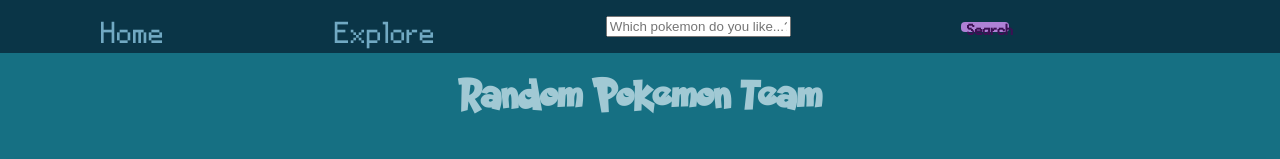
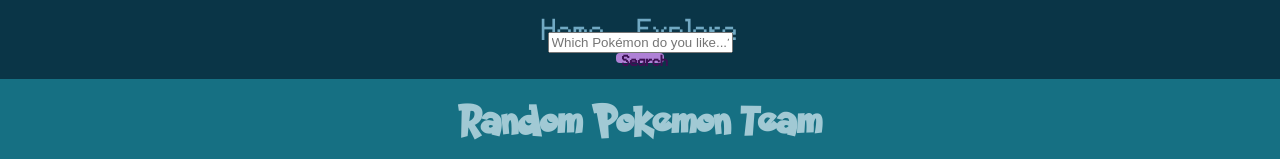
Before and after one commit to akramgadir/pokemon-website, a React (Create React App) app: page / in a window 1280 px wide. Shown: the top 159 px of the page. Built offline with nearby package versions, Linux system fonts and the light colour scheme; no server answers.

Commit message:
search bar working now

```diff
--- a/src/components/Navbar.jsx
+++ b/src/components/Navbar.jsx
@@ -6,11 +6,15 @@
 const Navbar = () => {
   return (
 <>
-    <nav>
-        <Link to='/'>Home</Link>
-        <Link to='/Explore'>Explore</Link>
-        <SearchBar/>
+    <nav className='navbar'>
+        <div className='links'>
+            <Link to='/'>Home</Link>
+            <Link to='/Explore'>Explore</Link>
+        </div>
+        <SearchBar className='search-bar' />
     </nav>
+
+
 </>
     )
 }
--- a/src/components/SearchBar.jsx
+++ b/src/components/SearchBar.jsx
@@ -1,45 +1,40 @@
-import React, { useEffect, useState } from 'react'
-// import { getPokemonByName } from '../utils/api'
-import axios from 'axios';
+import React, { useState } from 'react';
 import { getPokemonByName } from '../utils/api';
+import PokemonModal from './PokemonModal';
 
 const SearchBar = () => {
     const [searchTerm, setSearchTerm] = useState('');
-    const [pokemonSearched, setPokemonSearched] = useState(null);
+    const [pokemonData, setPokemonData] = useState(null);
+    const [showModal, setShowModal] = useState(false);
 
     const handleSearch = async () => {
-      if (searchTerm.trim() === '') {
-        setPokemonSearched(null);
-        return null;
+        if (!searchTerm.trim() === '' || searchTerm === '?') {
+            alert("Please enter a Pokémon name");
+            return;
         }
 
-      try {
-        const pokemonData = await getPokemonByName(searchTerm);
-        setPokemonSearched(pokemonData);
-      } catch (error) {
-        console.error('Error searching for Pokemon:', error);
-        setPokemonSearched(null);
+        const data = await getPokemonByName(searchTerm);
+        if (data) {
+            setPokemonData(data);
+            setShowModal(true);
+        } else {
+            alert("That's not a Pokemon!");
         }
     };
-
-    useEffect(() => {
-      handleSearch();
-      console.log(pokemonSearched)
-    }, [searchTerm]);
-
 
     return (
         <>
             <input
+                className='search-bar'
                 type="text"
                 value={searchTerm}
-        onChange={(e)=>setSearchTerm(e.target.value)}
-        placeholder='Which pokemon do you like...?'
+                onChange={(e) => setSearchTerm(e.target.value)}
+                placeholder='Which Pokémon do you like...?'
             />
             <button onClick={handleSearch}>Search</button>
-    <div></div>
+            <PokemonModal showModal={showModal} onClose={() => setShowModal(false)} pokemonData={pokemonData} />
         </>
-  )
-}
+    );
+};
 
-export default SearchBar
+export default SearchBar;
--- a/src/styles/Navbar.css
+++ b/src/styles/Navbar.css
@@ -3,6 +3,7 @@
   color: var(--primary-light);
   padding: 1rem;
   display: flex;
+  flex-direction: column;
   justify-content: space-around;
   align-items: center;
 }
@@ -11,6 +12,7 @@
   color: var(--primary-light);
   font-size: xx-large;
   text-decoration: none;
+  margin: 0 1rem;
 }
 
 nav a:hover {
@@ -19,3 +21,12 @@
   transition: right 1s ease;
   cursor: pointer;
 }
+
+.links {
+  display: flex;
+  flex-direction: row;
+}
+
+.search-bar {
+  flex: 1;
+}
--- a/src/styles/SearchBar.css
+++ b/src/styles/SearchBar.css
@@ -0,0 +1,3 @@
+.search-bar {
+  flex: 1;
+}
--- a/src/utils/api.js
+++ b/src/utils/api.js
@@ -25,18 +25,18 @@
       return null;
     });
 };
-const handleSearch = async () => {
-  let answer = await getPokemonByName("");
-  let all = [];
-  all = [...all, ...answer.results];
-  console.log(answer.results);
-  if (answer.next) {
-    const next = await getPokemonByName(answer.next);
-    console.log(next.results);
-    all = [...all, ...next.results];
-  }
-  console.log("all", all);
-};
+// const handleSearch = async () => {
+//   let answer = await getPokemonByName("");
+//   let all = [];
+//   all = [...all, ...answer.results];
+//   console.log(answer.results);
+//   if (answer.next) {
+//     const next = await getPokemonByName(answer.next);
+//     console.log(next.results);
+//     all = [...all, ...next.results];
+//   }
+//   console.log("all", all);
+// };
 
 // export const getPokemonByName = async (nameToFind) => {
 //   let allPokemon = [];
```
Also changed, not shown: src/pages/Explore.jsx (indentation only). Lines whose indentation alone changed are shown as unchanged.
